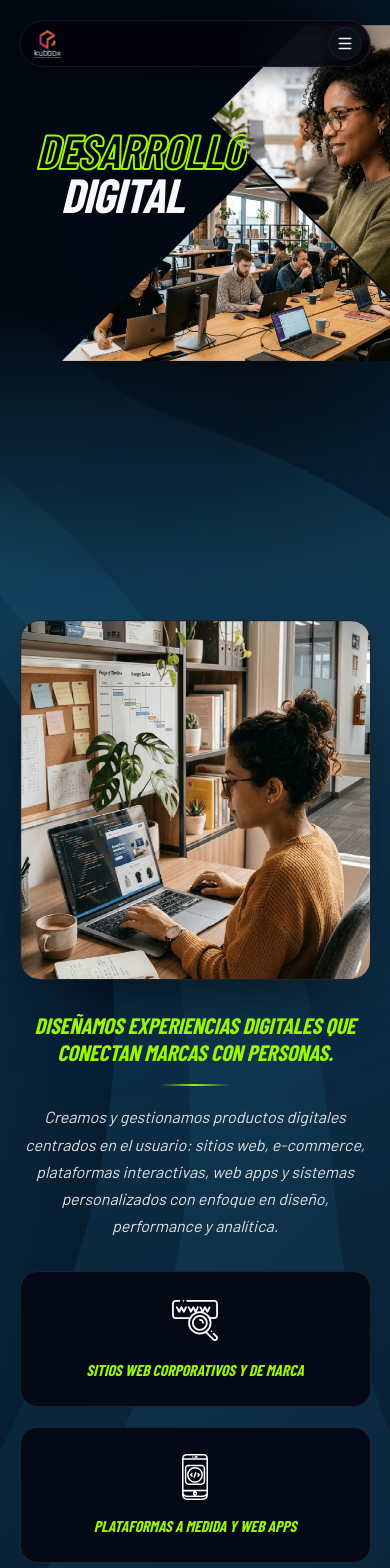
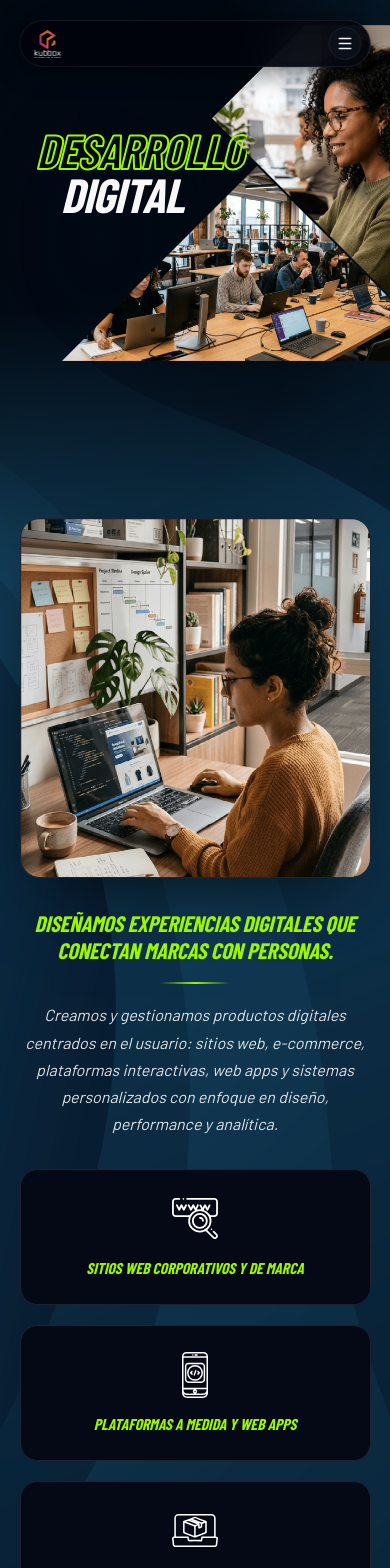
Before and after one commit to kubbox-dev/sitio_kubbox, a React (Vite) app: page /servicios/desarrollo-digital in a window 390 px wide. Shown: the top 1568 px of the page. Built offline with nearby package versions, Linux system fonts and the light colour scheme; a web font is replaced by a local one.

Commit message:
style: update section styling in DigitalServicesSection for improved layout and responsiveness

```diff
--- a/src/components/sections/desarrollo-digital/DigitalServicesSection.jsx
+++ b/src/components/sections/desarrollo-digital/DigitalServicesSection.jsx
@@ -15,7 +15,10 @@ export default function DigitalServicesSection() {
   const { ref, controls } = useScrollAnimation(0.15)
 
   return (
-    <section style={{ position: 'relative' }}>
+    <section
+      className="mt-[clamp(-150px,-58vw,-248px)] min-[1280px]:mt-0"
+      style={{ position: 'relative', paddingBlock: 'clamp(3rem, 7vw, 6.5rem)' }}
+    >
       <div
         style={{
           maxWidth: 'var(--container)',
```
